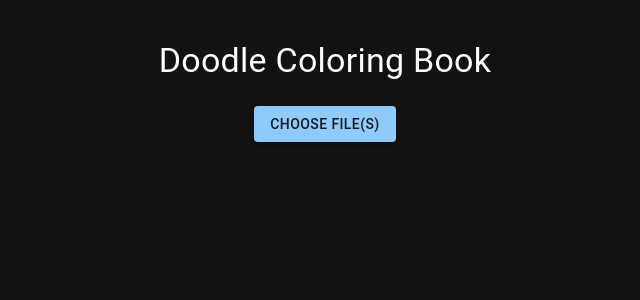
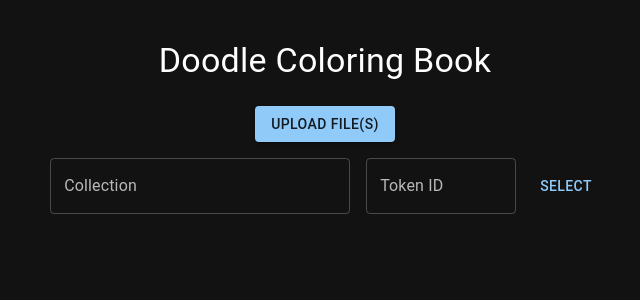
Before and after one commit to billy-the-ape/black-and-white-generator, a Next.js app: page / in a window 1280 px wide. Shown: the top 300 px of the page, without its empty margins (315-955 px from the left). Built offline with nearby package versions, Linux system fonts and the light colour scheme.

Commit message:
Add opensea api call

```diff
--- /dev/null
+++ b/components/CollectionTokenSelector.tsx
@@ -0,0 +1,131 @@
+import { Autocomplete, Box, Button, TextField } from "@mui/material";
+import { FormEventHandler, useState } from "react";
+import useLocalStorage from "../hooks/useLocalStorage";
+
+type CollectionItem = { label: string; value: string };
+
+const ETH_ADDRESS_REGEX = /^0x[a-fA-F0-9]{40}$/;
+
+const DEFAULT_TOKENS: CollectionItem[] = [
+  {
+    label: "Azuki",
+    value: "0xed5af388653567af2f388e6224dc7c4b3241c544",
+  },
+  {
+    label: "Bored Ape Yacht Club",
+    value: "0xbc4ca0eda7647a8ab7c2061c2e118a18a936f13d",
+  },
+  {
+    label: "Doodles",
+    value: "0x8a90cab2b38dba80c64b7734e58ee1db38b8992e",
+  },
+  {
+    label: "Mutant Ape Yacht Club",
+    value: "0x60e4d786628fea6478f785a6d7e704777c86a7c6",
+  },
+];
+
+type CollectionTokenSelectorProps = {
+  onSelectionLoaded: (img: HTMLImageElement) => void;
+};
+
+const CollectionTokenSelector: React.FC<CollectionTokenSelectorProps> = ({
+  onSelectionLoaded,
+}) => {
+  const [savedCollections, setSavedCollections] = useLocalStorage(
+    "saved-collections",
+    DEFAULT_TOKENS
+  );
+  const [selectedCollection, setSelectedCollection] =
+    useState<CollectionItem | null>(null);
+  const [selectedTokenId, setSelectedTokenId] = useState("");
+  const [storeCollectionName, setStoreCollectionName] = useState(false);
+  const [collectionError, setCollectionError] = useState(false);
+  const [tokenError, setTokenError] = useState(false);
+
+  const fetchTokenImage: FormEventHandler<HTMLFormElement> = async (e) => {
+    e.preventDefault();
+
+    if (!selectedCollection) {
+      setCollectionError(true);
+      return;
+    }
+
+    if (!selectedTokenId) {
+      setTokenError(true);
+      return;
+    }
+
+    const { name, image_url, asset_contract } = await fetch(
+      `https://api.opensea.io/api/v1/asset/${selectedCollection.value}/${selectedTokenId}/?include_orders=false`
+    ).then((r) => r.json());
+
+    const file = await fetch(image_url)
+      .then((res) => res.blob())
+      .then((blob) => window.URL.createObjectURL(blob));
+
+    const img = new Image();
+    img.src = file;
+    img.id = "i" + String(Date.now());
+    img.alt = name;
+
+    img.onload = () => {
+      onSelectionLoaded(img);
+      console.log({ img });
+    };
+
+    if (storeCollectionName) {
+      setStoreCollectionName(false);
+
+      if (
+        !savedCollections.some(({ value }) => value == asset_contract.address)
+      ) {
+        const newSavedCollections = [
+          ...savedCollections,
+          { label: asset_contract.name, value: asset_contract.address },
+        ].sort((a, b) => a.label.localeCompare(b.label));
+
+        setSavedCollections(newSavedCollections);
+      }
+    }
+  };
+
+  return (
+    <form onSubmit={fetchTokenImage}>
+      <Box display="flex" mb={2}>
+        <Autocomplete
+          freeSolo
+          autoSelect
+          options={savedCollections}
+          sx={{ width: 300, mr: 2 }}
+          onChange={(_, newValue) => {
+            console.log({ newValue });
+            if (newValue === selectedCollection?.label) return;
+            if (typeof newValue === "string") {
+              if (!ETH_ADDRESS_REGEX.test(newValue)) {
+                setCollectionError(true);
+                return;
+              }
+              setSelectedCollection({ label: "", value: newValue });
+              setStoreCollectionName(true);
+            } else {
+              setSelectedCollection(newValue);
+            }
+          }}
+          renderInput={(params) => (
+            <TextField {...params} error={collectionError} label="Collection" />
+          )}
+        />
+        <TextField
+          error={tokenError}
+          sx={{ width: 150, mr: 2 }}
+          label="Token ID"
+          onChange={({ target }) => setSelectedTokenId(target.value)}
+        />
+        <Button type="submit">Select</Button>
+      </Box>
+    </form>
+  );
+};
+
+export default CollectionTokenSelector;
--- a/components/util/loadImage.ts
+++ b/components/util/loadImage.ts
@@ -1,15 +1,17 @@
 import { RgbaColor } from "react-colorful";
 
-export const loadImage = (url: string) => new Promise<HTMLImageElement>((resolve, reject) => {
+export const loadImage = (url: string) =>
+  new Promise<HTMLImageElement>((resolve, reject) => {
     const img = new Image();
     img.src = url;
     img.onload = () => resolve(img);
     img.onerror = () => reject(img);
   });
 
-export const loadImageFromFile = (file: File) => new Promise<HTMLImageElement>((resolve, reject) => {
+export const loadImageFromFile = (file: File) =>
+  new Promise<HTMLImageElement>((resolve, reject) => {
     const fr = new FileReader();
-  fr.readAsDataURL(file)
+    fr.readAsDataURL(file);
     fr.onload = () => {
       const img = new Image();
       img.src = String(fr.result);
@@ -19,7 +21,8 @@ export const loadImageFromFile = (file: File) => new Promise<HTMLImageElement>((
   });
 
 type LoadImagesIntoCanvasProps = {
-  file: File;
+  file?: File;
+  image?: HTMLImageElement;
   hiddenCanvas: HTMLCanvasElement;
   visibleCanvas: HTMLCanvasElement;
   threshold: number;
@@ -29,10 +32,11 @@ type LoadImagesIntoCanvasProps = {
   bgColor: RgbaColor | null;
   fgImageUrl: string | null;
   bgImageUrl: string | null;
-}
+};
 
 export const loadImagesIntoCanvas = async ({
   file,
+  image,
   hiddenCanvas,
   visibleCanvas,
   fgCanvas,
@@ -43,11 +47,14 @@ export const loadImagesIntoCanvas = async ({
   fgColor,
   bgColor,
 }: LoadImagesIntoCanvasProps) => {
-  const img = await loadImageFromFile(file);
+  if (!image && !file) {
+    console.error("Image or file required");
+  }
+  const img = image ?? (await loadImageFromFile(file!));
   hiddenCanvas.height = img.height;
   hiddenCanvas.width = img.width;
   const hiddenCtx = hiddenCanvas.getContext("2d");
-  if(hiddenCtx) {
+  if (hiddenCtx) {
     hiddenCtx.drawImage(img, 0, 0);
     const { data } = hiddenCtx.getImageData(0, 0, img.width, img.height);
 
@@ -89,16 +96,16 @@ export const loadImagesIntoCanvas = async ({
     }
 
     for (let i = 0; i <= data.length - 4; i += 4) {
-      if ((data[i] + data[i + 1] + data[i + 2]) <= threshold) {
+      if (data[i] + data[i + 1] + data[i + 2] <= threshold) {
         newData[i] = fgColor?.r ?? fgImageData[i];
         newData[i + 1] = fgColor?.g ?? fgImageData[i + 1];
         newData[i + 2] = fgColor?.b ?? fgImageData[i + 2];
-        newData[i + 3] = ((fgColor?.a ?? 0) * 255)  || fgImageData[i + 3];
+        newData[i + 3] = (fgColor?.a ?? 0) * 255 || fgImageData[i + 3];
       } else {
         newData[i] = bgColor?.r ?? bgImageData[i];
         newData[i + 1] = bgColor?.g ?? bgImageData[i + 1];
         newData[i + 2] = bgColor?.b ?? bgImageData[i + 2];
-        newData[i + 3] = ((bgColor?.a ?? 0) * 255)  || bgImageData[i + 3];
+        newData[i + 3] = (bgColor?.a ?? 0) * 255 || bgImageData[i + 3];
       }
     }
 
@@ -106,8 +113,12 @@ export const loadImagesIntoCanvas = async ({
     visibleCanvas.height = img.height;
     const visibleCtx = visibleCanvas.getContext("2d");
 
-    if(visibleCtx) {
-      visibleCtx.putImageData(new ImageData(newData, img.width, img.height), 0, 0);
+    if (visibleCtx) {
+      visibleCtx.putImageData(
+        new ImageData(newData, img.width, img.height),
+        0,
+        0
+      );
     }
   }
-}
+};
--- /dev/null
+++ b/hooks/useLocalStorage.ts
@@ -0,0 +1,50 @@
+import { JSONValue } from "@/types";
+import { useEffect, useState } from "react";
+
+const getLocalStorageValue = <T extends JSONValue | null>(
+  key: string,
+  initialValue: T
+) => {
+  if (typeof window === "undefined") {
+    return initialValue;
+  }
+  try {
+    const item = window.localStorage.getItem(key);
+    return item ? JSON.parse(item) : initialValue;
+  } catch (error) {
+    return initialValue;
+  }
+};
+
+const useLocalStorage = <T extends JSONValue | null>(
+  key: string,
+  initialValue: T
+): [T, (val: T) => void] => {
+  const [storedValue, setStoredValue] = useState(() =>
+    getLocalStorageValue<T>(key, initialValue)
+  );
+  const setValue = (value: T | ((val?: T) => T)) => {
+    try {
+      const valueToStore =
+        value instanceof Function ? value(storedValue) : value;
+      setStoredValue(valueToStore);
+      if (typeof window !== "undefined") {
+        if (typeof valueToStore === "undefined") {
+          window.localStorage.removeItem(key);
+        } else {
+          window.localStorage.setItem(key, JSON.stringify(valueToStore));
+        }
+      }
+    } catch (error) {
+      console.error(error);
+    }
+  };
+
+  useEffect(() => {
+    setStoredValue(getLocalStorageValue<T>(key, initialValue));
+  }, [key]);
+
+  return [storedValue, setValue];
+};
+
+export default useLocalStorage;
--- a/pages/index.tsx
+++ b/pages/index.tsx
@@ -1,8 +1,9 @@
-import type { NextPage } from 'next'
-import Head from 'next/head'
-import { Box, Button, Container, IconButton, Typography } from '@mui/material';
-import { InputHTMLAttributes, useState } from 'react';
-import ColorlessCanvas from '../components/ColorlessCanvas';
+import type { NextPage } from "next";
+import Head from "next/head";
+import { Box, Button, Container, IconButton, Typography } from "@mui/material";
+import { InputHTMLAttributes, useState } from "react";
+import ColorlessCanvas from "../components/ColorlessCanvas";
+import CollectionTokenSelector from "../components/CollectionTokenSelector";
 
 export const removeItemAtIndex = <T extends unknown>(
   arr: T[],
@@ -11,17 +12,27 @@ export const removeItemAtIndex = <T extends unknown>(
 
 const Home: NextPage = () => {
   const [files, setFiles] = useState<File[]>([]);
+  const [images, setImages] = useState<HTMLImageElement[]>([]);
 
-  const onFileChange: InputHTMLAttributes<HTMLInputElement>['onChange'] = ({ target }) => {
-    if(target.files && target.files.length) {
-
+  const onFileChange: InputHTMLAttributes<HTMLInputElement>["onChange"] = ({
+    target,
+  }) => {
+    if (target.files && target.files.length) {
       setFiles(Array.from(target.files).concat(files));
     }
-  }
+  };
+
+  const onImageSelectionLoaded = (img: HTMLImageElement) => {
+    setImages([img, ...images]);
+  };
 
   const onFileRemove = (index: number) => {
     setFiles(removeItemAtIndex(files, index));
-  }
+  };
+
+  const onImageRemove = (index: number) => {
+    setImages(removeItemAtIndex(images, index));
+  };
 
   return (
     <Container>
@@ -31,13 +42,33 @@ const Home: NextPage = () => {
         <link rel="icon" href="/favicon.ico" />
       </Head>
       <Box display="flex" flexDirection="column" alignItems="center">
-        <Typography sx={{ mt:5, mb:3 }} variant="h4">Doodle Coloring Book</Typography>
+        <Typography sx={{ mt: 5, mb: 3 }} variant="h4">
+          Doodle Coloring Book
+        </Typography>
         <Box display="flex" alignItems="center" mb={2}>
           <Button variant="contained" component="label">
-            Choose file(s)
-            <input multiple type="file" id="myFile" hidden name="filename" accept="image/png, image/gif, image/jpeg" onChange={onFileChange} />
+            Upload file(s)
+            <input
+              multiple
+              type="file"
+              id="myFile"
+              hidden
+              name="filename"
+              accept="image/png, image/gif, image/jpeg"
+              onChange={onFileChange}
+            />
           </Button>
         </Box>
+        <Box>
+          <CollectionTokenSelector onSelectionLoaded={onImageSelectionLoaded} />
+        </Box>
+        {images.map((img, i) => (
+          <ColorlessCanvas
+            key={img.id}
+            image={img}
+            onRemove={() => onImageRemove(i)}
+          />
+        ))}
         {files.map((file, i) => (
           <ColorlessCanvas
             key={file.name}
@@ -47,7 +78,7 @@ const Home: NextPage = () => {
         ))}
       </Box>
     </Container>
-  )
-}
+  );
+};
 
 export default Home;
```
Also changed, not shown: components/ColorlessCanvas.tsx (+122 -61 lines). Lines whose indentation alone changed are shown as unchanged.
